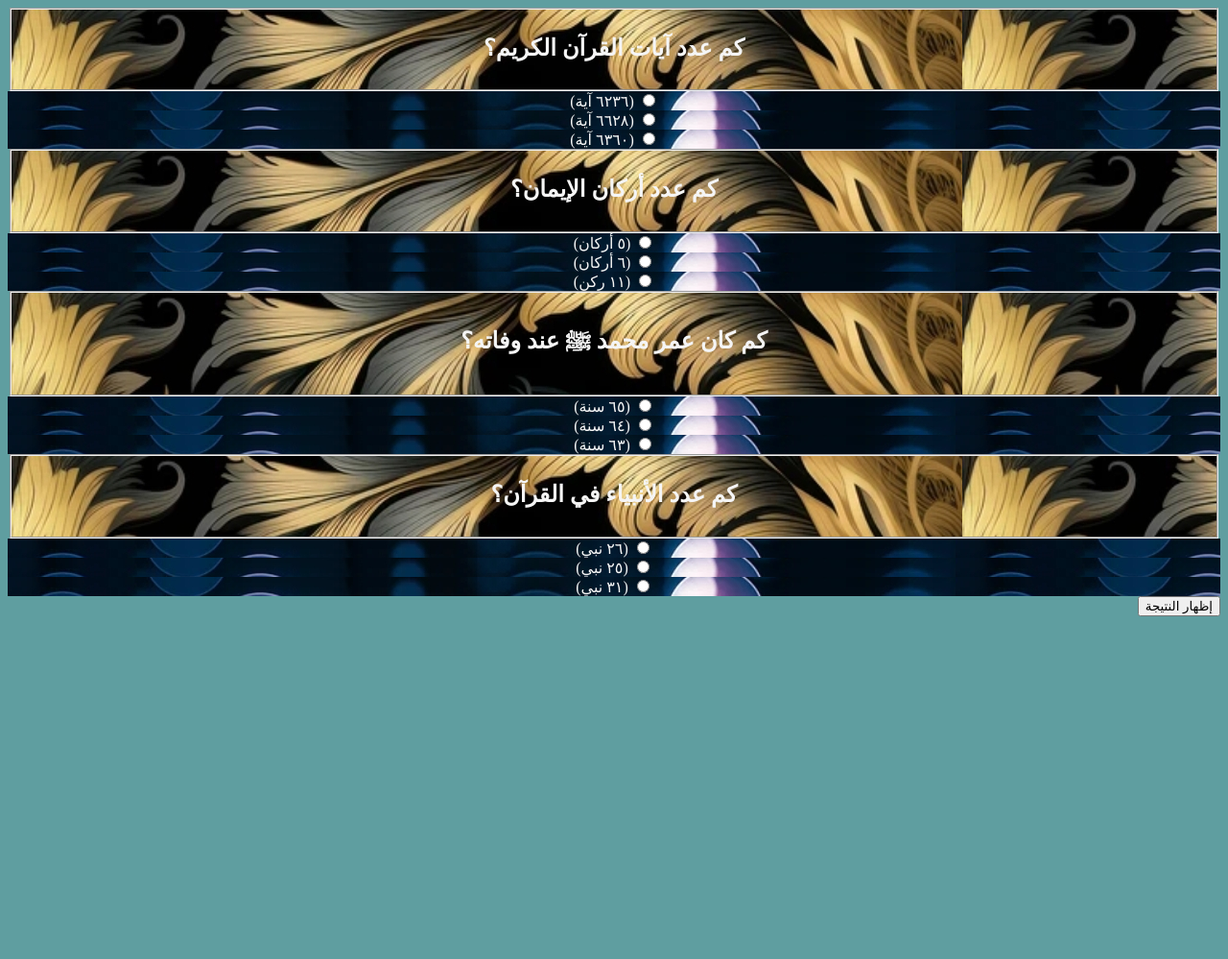
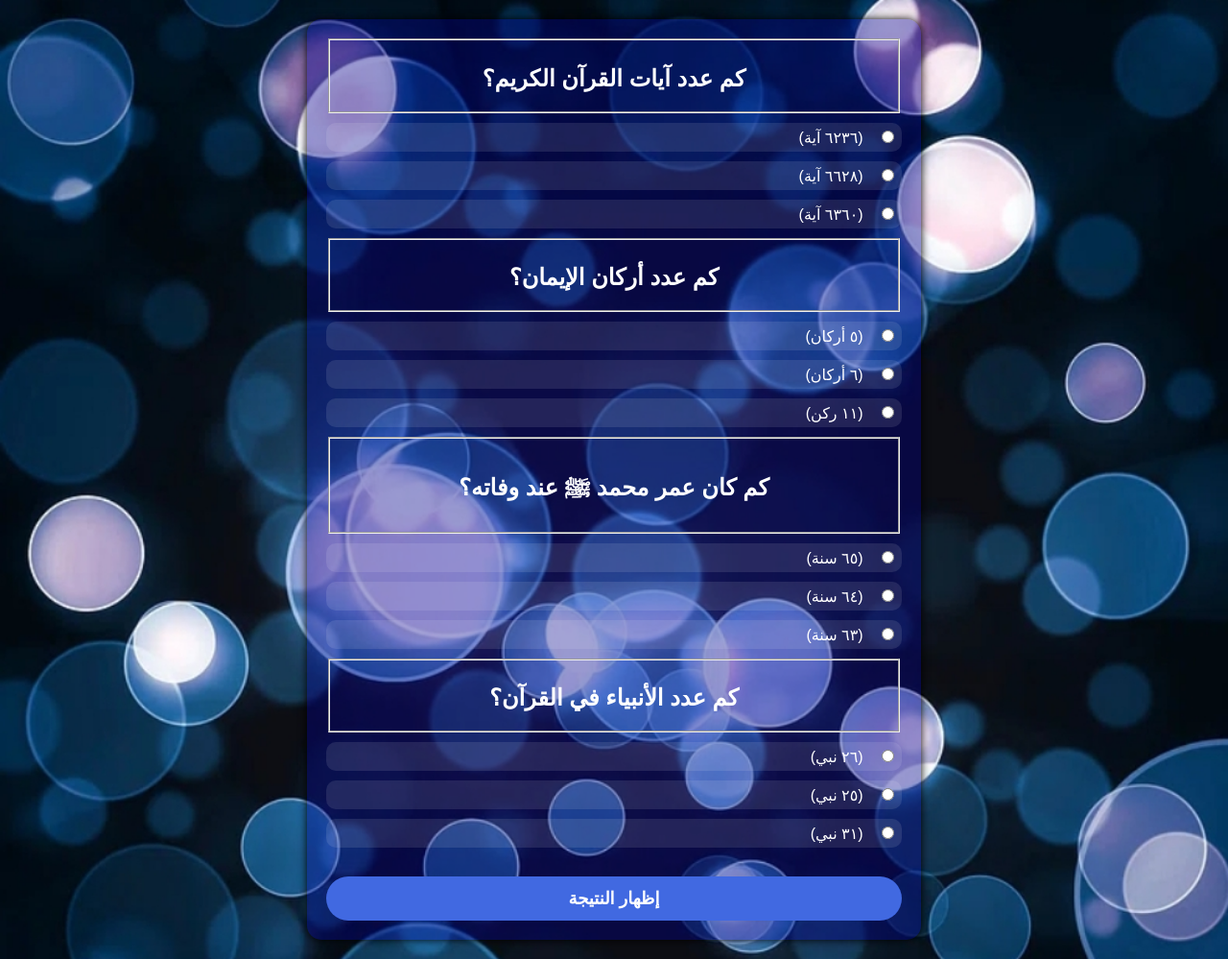
Before and after one commit to H0ras-gg/-, a plain HTML site: page اسئلة.html in a window 1280 px wide. Shown: the whole page at 96% size. Before the commit the page ends 800 px from the top, so only its background shows below. Drawn offline with Linux system fonts and the light colour scheme.

Commit message:
Update style2.css

```diff
--- a/style2.css
+++ b/style2.css
@@ -1,7 +1,58 @@
-.c{text-align: center;border: 3px;padding: ;}
-fieldset{background:
-url(Ro.jpg
-);color: whitesmoke;
- cover;}
- body{background: cadetblue;}
-.m{background: url(Re.jpg) ; text-align: center; color: whitesmoke; }
+body {
+  background: url('Re.jpg') no-repeat center center fixed;
+  background-size: cover;
+  font-family: 'Reem Kufi', sans-serif;
+  margin: 0;
+  padding: 20px;
+  direction: rtl;
+  color: #fff;
+}
+
+/* تنسيق النموذج */
+form {
+  max-width: 600px;
+  margin: auto;
+  background-color: rgba(0, 0, 139, 0.4);
+  padding: 20px;
+  border-radius: 15px;
+  box-shadow: 0 0 10px #000;
+}
+
+/* تنسيق العناوين */
+h2 {
+  color: #fff;
+  margin-bottom: 10px;
+}
+
+/* الحقول */
+.m {
+  margin: 10px 0;
+  padding: 5px;
+  background-color: rgba(255, 255, 255, 0.1);
+  border-radius: 10px;
+}
+
+/* تسميات الخيارات */
+label {
+  margin-right: 10px;
+  font-size: 16px;
+}
+
+/* زر الإرسال */
+input[type="submit"] {
+  width: 100%;
+  padding: 12px;
+  font-size: 18px;
+  background-color: royalblue;
+  border: none;
+  border-radius: 25px;
+  color: white;
+  font-weight: bold;
+  cursor: pointer;
+  transition: background-color 0.3s ease;
+  margin-top: 20px;
+}
+
+input[type="submit"]:hover {
+  background-color: navy;
+}
```
